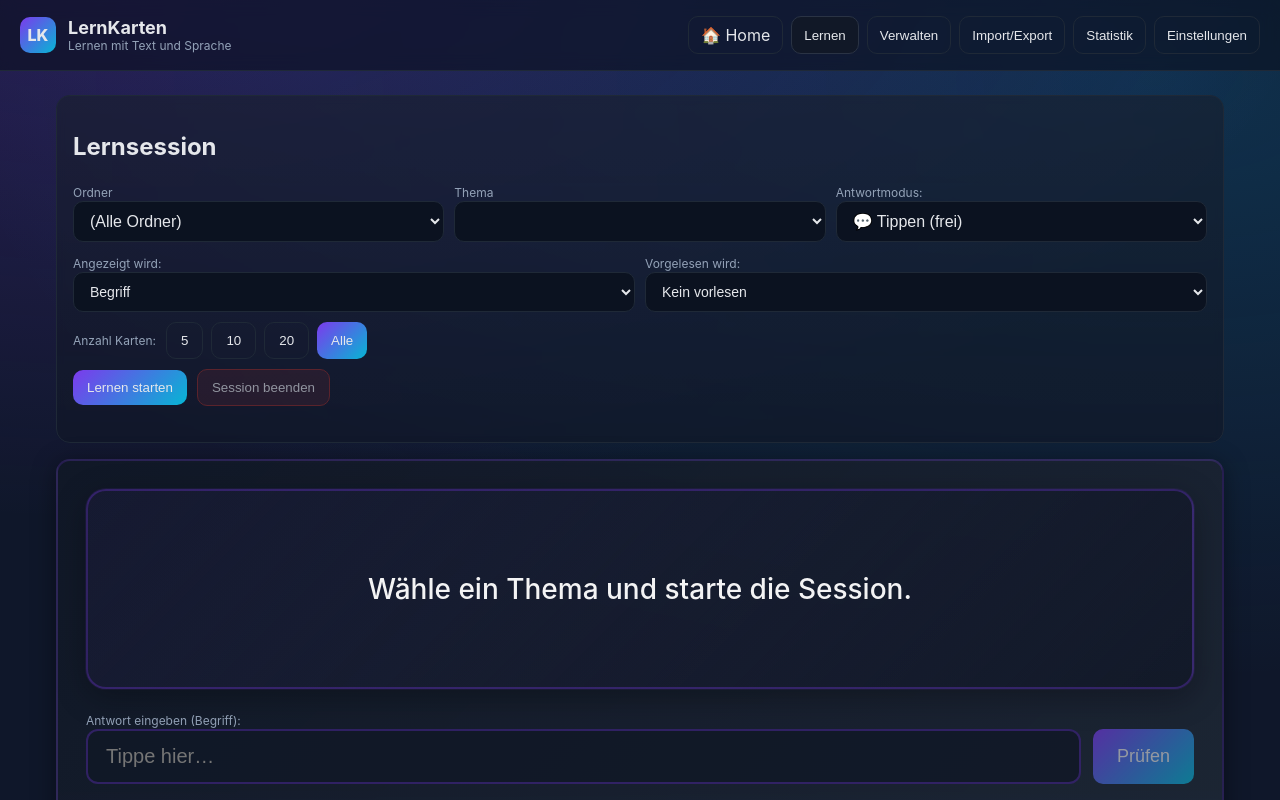
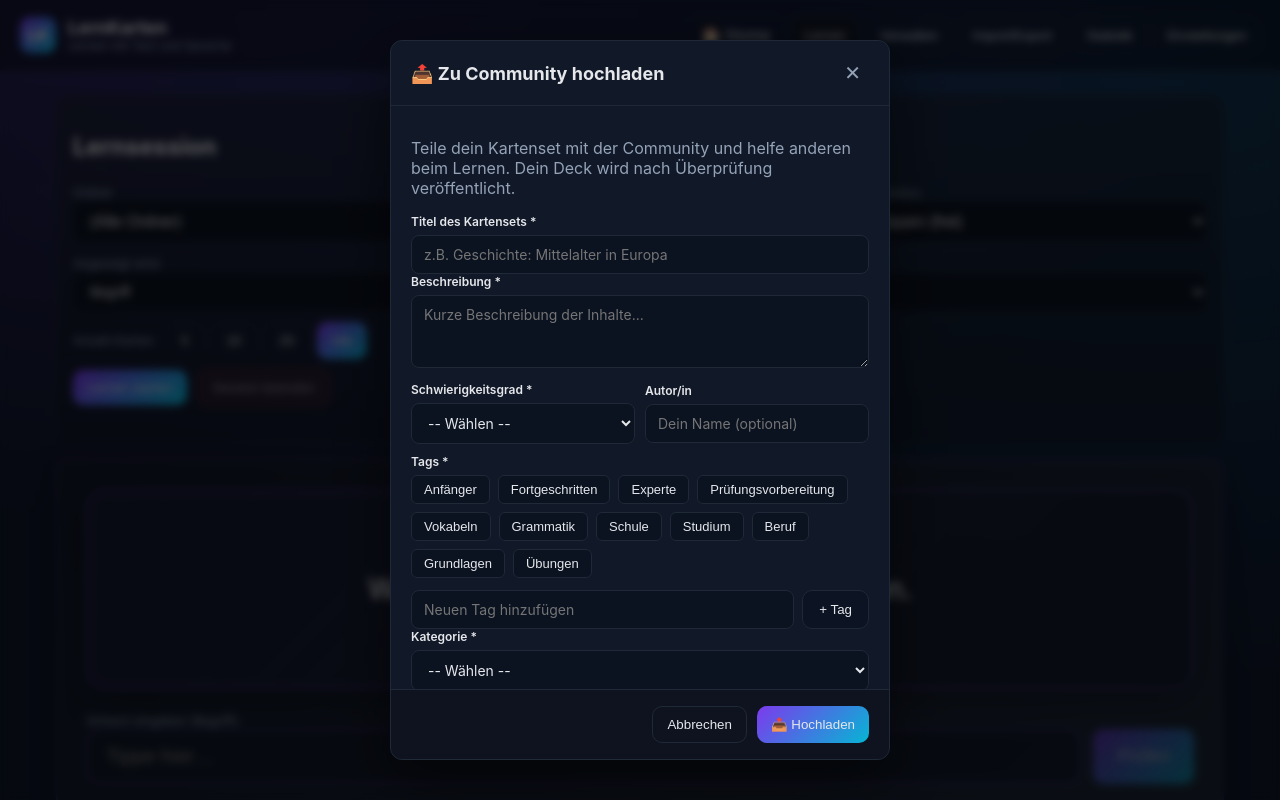
Before and after one commit to kranege1/LernKarten, a website: page index.html in a window 1280 px wide. Shown: the top 800 px of the page. Drawn offline with nearby package versions, Linux system fonts and the light colour scheme; no server answers.

Commit message:
Von <dialog> zu Overlay-Div für bessere Kontrolle

```diff
--- a/index.html
+++ b/index.html
@@ -691,8 +691,9 @@
 	</dialog>
 
 	<!-- Community Upload Modal -->
-	<dialog id="community-upload-dialog" class="modal">
-		<div class="modal-content">
+	<!-- Community Upload Overlay -->
+	<div id="community-upload-overlay" class="overlay" style="display: none;">
+		<div class="overlay-content">
 			<div class="modal-header">
 				<h2>📤 Zu Community hochladen</h2>
 				<button type="button" class="close-btn" aria-label="Schließen">✕</button>
@@ -763,7 +764,7 @@
 				<button type="button" id="upload-submit" class="primary">📤 Hochladen</button>
 			</div>
 		</div>
-	</dialog>
+	</div>
 
 		<footer class="app-footer">
 			<span class="muted">Lokal speicherbar · Optional Cloud & KI</span>
--- a/styles.css
+++ b/styles.css
@@ -767,6 +767,36 @@ dialog { border: 1px solid var(--border); border-radius: 12px; padding: 0; backg
   backdrop-filter: blur(4px);
 }
 
+/* Overlay Fenster */
+.overlay {
+  position: fixed;
+  top: 0;
+  left: 0;
+  right: 0;
+  bottom: 0;
+  background: rgba(0, 0, 0, 0.6);
+  backdrop-filter: blur(4px);
+  display: flex !important;
+  align-items: center;
+  justify-content: center;
+  z-index: 9999;
+}
+
+.overlay-content {
+  width: 500px;
+  max-width: 90vw;
+  max-height: 90vh;
+  border: 1px solid var(--border);
+  border-radius: 12px;
+  background: var(--panel);
+  color: var(--text);
+  box-shadow: 0 20px 60px rgba(0, 0, 0, 0.5);
+  display: flex;
+  flex-direction: column;
+  overflow: hidden;
+}
+
+/* Legacy Modal Styles */
 .modal {
   position: static;
   max-width: none;
@@ -780,8 +810,7 @@ dialog { border: 1px solid var(--border); border-radius: 12px; padding: 0; backg
 }
 
 .modal::backdrop {
-  background: rgba(0, 0, 0, 0.6);
-  backdrop-filter: blur(4px);
+  background: none;
 }
 
 .modal-content {
@@ -839,7 +868,8 @@ dialog { border: 1px solid var(--border); border-radius: 12px; padding: 0; backg
 .modal-body {
   padding: 16px 20px;
   overflow-y: auto;
-  max-height: 60vh;
+  flex: 1;
+  min-height: 0;
 }
 
 .modal-footer {
```
Also changed, not shown: app.js.
